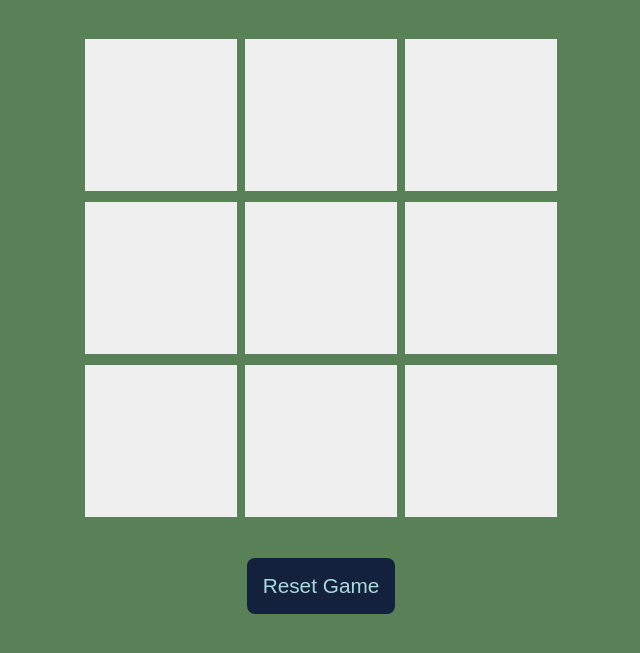
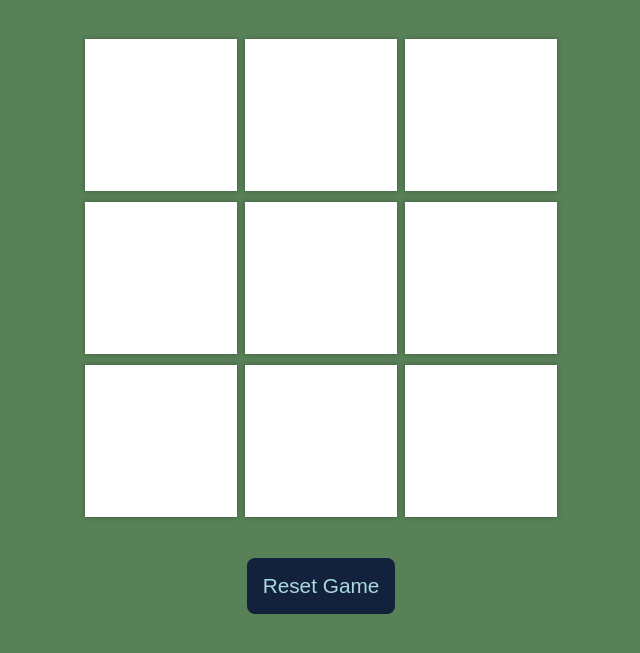
Before and after one commit to ankitgupta2001/Tic-Tac-Toe-JavaScript, a plain HTML site: page index.html in a window 1280 px wide. Shown: the part 39-692 px from the top of the page, without its empty margins (319-959 px from the left). Drawn offline with Linux system fonts and the light colour scheme.

Commit message:
Update style.css

```diff
--- a/style.css
+++ b/style.css
@@ -1,7 +1,7 @@
 * {
-    margin: 0px;
-    padding: 0px;
-    box-sizing: 0px;
+    margin: 0;
+    padding: 0;
+    box-sizing: border-box; /* Corrected box-sizing */
 }
 
 body {
@@ -30,9 +30,15 @@ body {
     height: 19vmin;
     width: 19vmin;
     border: none;
-    box-shadow: 0 0 0 rgba(0, 0, 0, 0.3);
+    box-shadow: 0 0 5px rgba(0, 0, 0, 0.3);
     font-size: 10vmin;
     color: red;
+    background-color: white; /* Background for boxes */
+    transition: background-color 0.3s; /* Smooth transition */
+}
+
+.box:hover {
+    background-color: rgba(255, 255, 255, 0.2); /* Hover effect */
 }
 
 #reset-btn {
@@ -42,4 +48,9 @@ body {
     color: #a8dadc;
     border: none;
     border-radius: 0.5rem;
+    cursor: pointer; /* Pointer cursor for button */
 }
+
+#reset-btn:hover {
+    background-color: #fca311; /* Change color on hover */
+}
```
